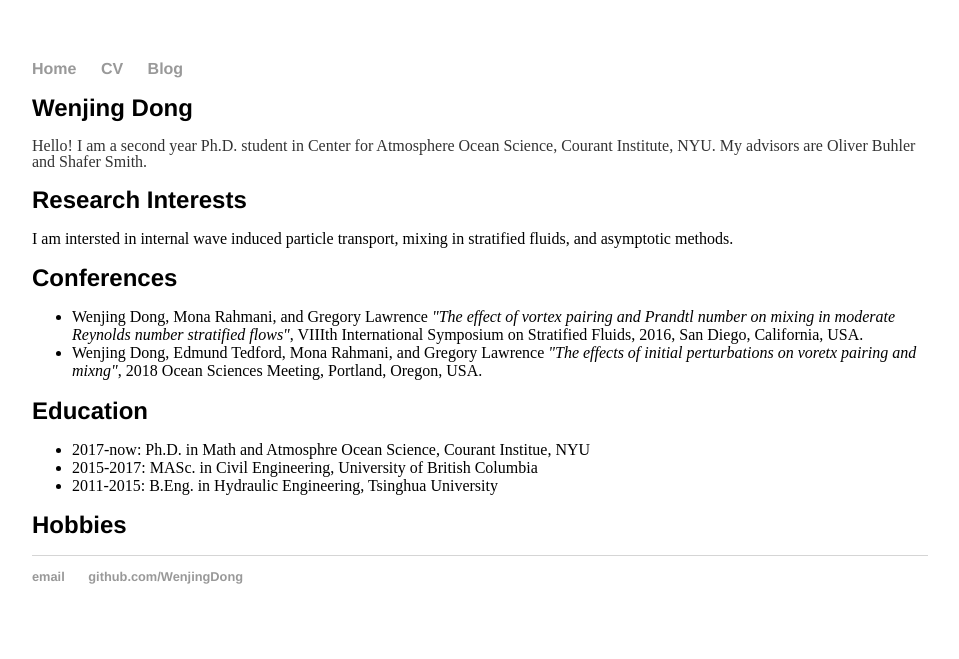
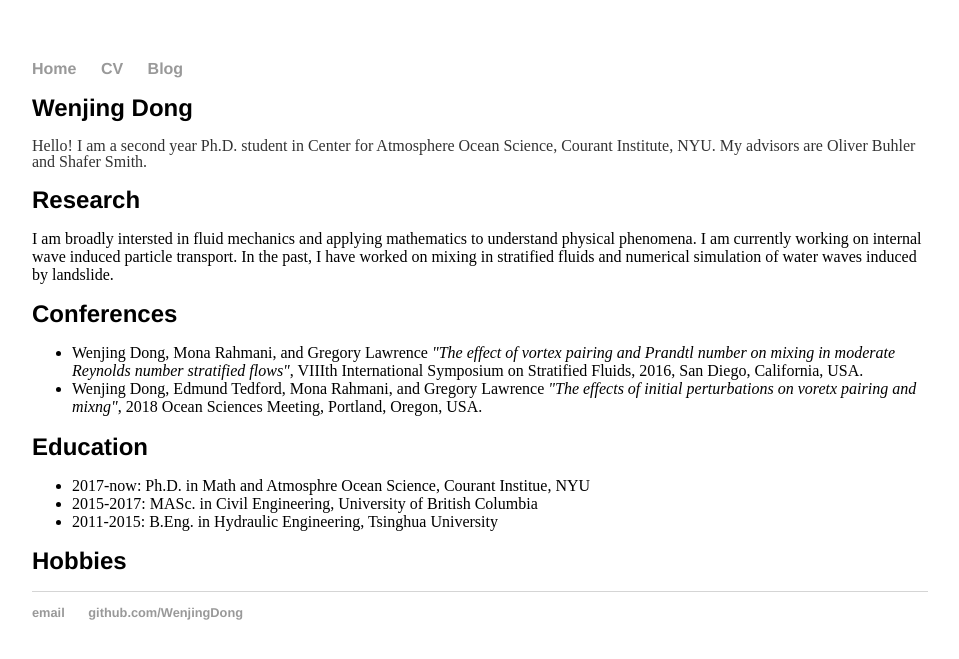
Before and after one commit to WenjingDong/Personal-Webpage, a Jekyll site: the page built from index.html, in a window 1280 px wide. Shown: the top 659 px of the page, without its empty margins (160-1119 px from the left). Built offline with Jekyll 4.4.1, drawn with Linux system fonts in a browser that asks for light colours.

Commit message:
Update index.html
add more info to research.

```diff
--- a/index.html
+++ b/index.html
@@ -6,8 +6,8 @@ title: Wenjing Dong
 	<h1>Wenjing Dong</h1>
         <p>Hello! I am a second year Ph.D. student in Center for Atmosphere Ocean Science, Courant Institute, NYU. My advisors are Oliver Buhler and Shafer Smith.</p>
 
-	<h1>Research Interests</h1>
-	I am intersted in internal wave induced particle transport, mixing in stratified fluids, and asymptotic methods.
+	<h1>Research</h1>
+	I am broadly intersted in fluid mechanics and applying mathematics to understand physical phenomena. I am currently working on internal wave induced particle transport. In the past, I have worked on mixing in stratified fluids and numerical simulation of water waves induced by landslide.
 
 	<h1>Conferences</h1>
 	<ul>
```
